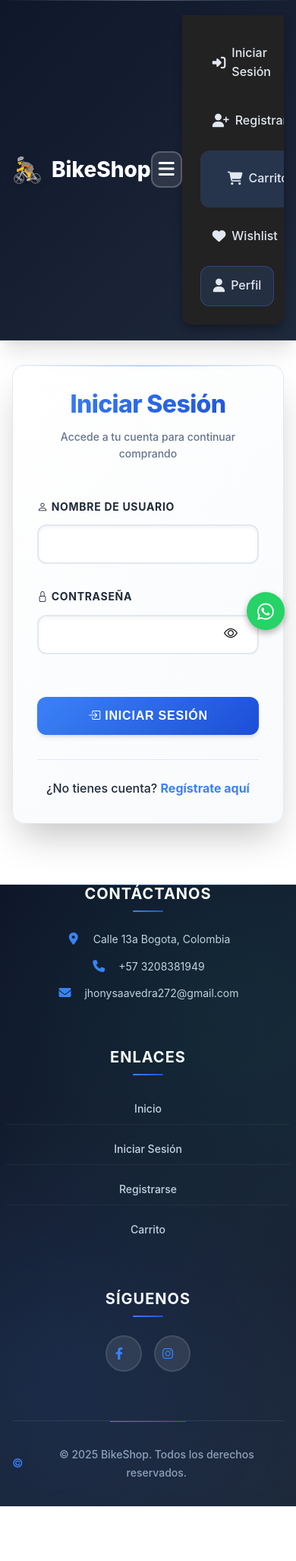
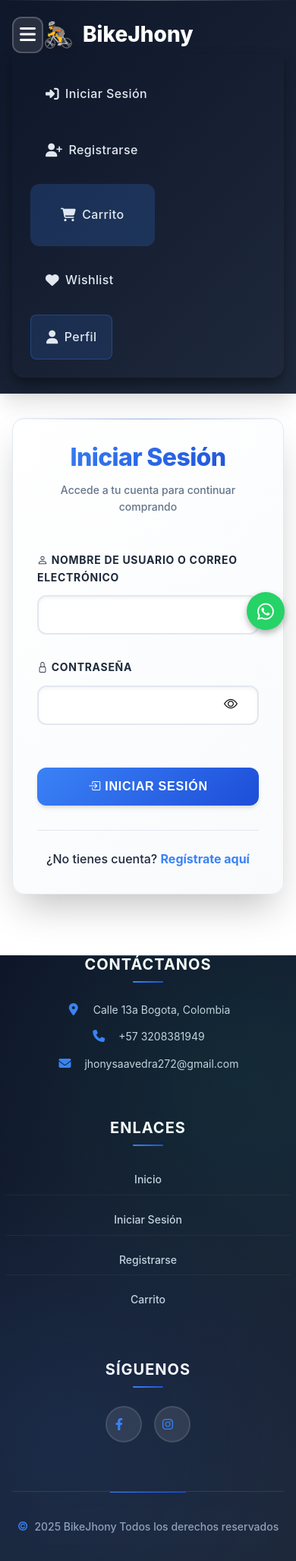
Before and after one commit to JHONY2909/Bicicleteria-virtual, a Flask app: page /auth/login in a window 390 px wide, after a click that opens the changed part. Shown: the whole page at 76% size. Before the commit the page ends 1982 px from the top, so only its background shows below. Run offline with Flask 3, Linux system fonts and the light colour scheme.

Commit message:
Arreglando servicios

```diff
--- a/routes/auth.py
+++ b/routes/auth.py
@@ -19,6 +19,10 @@ def register():
         user = User.query.filter_by(nombre_usuario=nombre_usuario).first()
         if user:
             flash('El nombre de usuario ya existe', 'error')
+            return redirect(url_for('auth.register'))
+        user = User.query.filter_by(correo=correo).first()
+        if user:
+            flash('El correo electrónico ya está registrado', 'error')
             return redirect(url_for('auth.register'))
         user = User(
             nombre_usuario=nombre_usuario,
@@ -42,12 +46,12 @@ def login():
             return redirect(url_for('dashboard.client_dashboard'))
         return redirect(url_for('index'))
     if request.method == 'POST':
-        username = request.form.get('username')
+        identifier = request.form.get('identifier')
         password = request.form.get('password')
-        if not username or not password:
+        if not identifier or not password:
             flash('Por favor, completa todos los campos.', 'error')
             return redirect(url_for('auth.login'))
-        user = User.query.filter_by(nombre_usuario=username).first()
+        user = User.query.filter((User.nombre_usuario == identifier) | (User.correo == identifier)).first()
         if user and user.check_password(password):
             login_user(user)
             if user.rol == 'administrador':
@@ -55,7 +59,7 @@ def login():
             elif user.rol in ['cliente', 'vendedor']:
                 return redirect(url_for('dashboard.client_dashboard'))
             return redirect(url_for('index'))
-        flash('Credenciales inválidas', 'error')
+        flash('Usuario o contraseña incorrectos', 'error')
     return render_template('login.html')
 
 @auth_bp.route('/logout')
--- a/static/css/forms.css
+++ b/static/css/forms.css
@@ -447,3 +447,17 @@
 .password-icon {
   color: black !important;
 }
+
+/* Hide browser's default password reveal icons */
+input[type="password"]::-ms-reveal {
+  display: none;
+}
+
+input[type="password"]::-webkit-credentials-auto-fill-button {
+  display: none;
+}
+
+input[type="password"]::-webkit-password-toggle {
+  -webkit-appearance: none;
+  display: none;
+}
--- a/static/css/header.css
+++ b/static/css/header.css
@@ -13,7 +13,7 @@
   display: flex;
   align-items: center;
   justify-content: space-between;
-  padding: 1.25rem 0;
+  padding: 1.25rem 24px;
   min-height: 80px;
 }
 
@@ -202,6 +202,7 @@
 /* Navbar collapse */
 .navbar-collapse {
   display: flex; /* Visible by default on larger screens */
+  justify-content: flex-end;
   transition: max-height 0.3s ease-in-out, opacity 0.3s ease-in-out;
 }
 
@@ -247,6 +248,12 @@
 
 /* Responsive navbar */
 @media (max-width: 768px) {
+  .navbar {
+    justify-content: flex-start;
+    padding: 1.25rem 16px;
+    flex-wrap: wrap;
+  }
+
   .navbar-toggler {
     display: block; /* Show hamburger on mobile */
   }
@@ -255,37 +262,57 @@
     display: block;
     max-height: 0;
     opacity: 0;
-    background: #222;
+    background: var(--gradient-dark);
+    backdrop-filter: blur(15px);
     padding: 0 1.5rem;
-    border-radius: 0 0 12px 12px;
-    box-shadow: 0 6px 12px rgba(0, 0, 0, 0.3);
+    border-radius: 0 0 16px 16px;
+    box-shadow: 0 8px 16px rgba(0, 0, 0, 0.4);
     width: 100%;
+    flex-basis: 100%;
     overflow: hidden;
-    transition: max-height 0.3s ease-in-out, opacity 0.3s ease-in-out, padding 0.3s ease-in-out;
+    transform: translateY(-10px);
+    transition: max-height 0.3s ease-in-out, opacity 0.3s ease-in-out, padding 0.3s ease-in-out, transform 0.3s ease-in-out;
   }
 
   .navbar-collapse.show {
     max-height: 500px; /* Adjust based on content height */
     opacity: 1;
     padding: 1.5rem;
+    transform: translateY(0);
   }
 
   .navbar-nav {
     width: 100%;
     flex-direction: column;
     align-items: flex-start;
-    gap: 0.8rem;
+    gap: 1rem;
   }
 
   .nav-link {
     width: 100%;
     justify-content: flex-start;
-    padding: 0.8rem 1rem;
-    margin-bottom: 0.5rem;
+    padding: 1rem 1.25rem;
+    margin-bottom: 0.25rem;
+    font-weight: 500;
+    letter-spacing: 0.025em;
+    border-radius: 8px;
+    transition: all 0.2s ease;
+  }
+
+  .nav-link:hover {
+    background: rgba(255, 255, 255, 0.1);
+    transform: translateX(5px);
   }
 
   .nav-link:last-child {
     margin-bottom: 0;
+  }
+}
+
+/* Desktop navbar adjustments */
+@media (min-width: 769px) {
+  .navbar-collapse {
+    flex-grow: 1;
   }
 }
 
--- a/static/css/services.css
+++ b/static/css/services.css
@@ -1,5 +1,8 @@
 /* Estilos para la sección de servicios */
 .services-section {
+  width: 100vw;
+  margin: 0;
+  margin-left: calc(50% - 50vw);
   padding: 80px 0;
   background: linear-gradient(135deg, #667eea 0%, #764ba2 100%);
   position: relative;
--- a/templates/base.html
+++ b/templates/base.html
@@ -4,6 +4,7 @@
     <meta charset="UTF-8">
     <meta name="viewport" content="width=device-width, initial-scale=1.0">
     <title>{% block title %}BikeShop{% endblock %}</title>
+    <link rel="icon" type="image/x-icon" href="{{ url_for('static', filename='favicon.ico') }}">
     <!-- Font Awesome -->
     <link rel="stylesheet" href="https://cdnjs.cloudflare.com/ajax/libs/font-awesome/6.4.0/css/all.min.css">
     <!-- Bootstrap Icons -->
@@ -60,14 +61,13 @@
 </head>
 <body>
     <header class="header">
-        <div class="container">
         <nav class="navbar">
-                <a href="{{ url_for('index') }}" class="navbar-brand">
-                    <span>BikeShop</span>
-                </a>
             <button class="navbar-toggler" type="button" aria-label="Toggle navigation" aria-expanded="false" aria-controls="navbarNav">
                 <i class="fas fa-bars"></i>
             </button>
+            <a href="{{ url_for('index') }}" class="navbar-brand">
+                <span>BikeJhony</span>
+            </a>
             <div class="navbar-collapse" id="navbarNav">
                 <ul class="navbar-nav">
                     {% if current_user.is_authenticated %}
@@ -129,7 +129,6 @@
                 </ul>
             </div>
         </nav>
-        </div>
     </header>
 
     <!-- Modales -->
@@ -232,7 +231,7 @@
                 </div>
             </div>
             <div class="footer-bottom text-center">
-                <p>© 2025 BikeShop. Todos los derechos reservados.</p>
+                <p>2025 BikeJhony Todos los derechos reservados</p>
             </div>
         </div>
     </footer>
--- a/templates/login.html
+++ b/templates/login.html
@@ -10,10 +10,10 @@
 
     <form method="POST" action="{{ url_for('auth.login') }}">
         <div class="form-group">
-            <label for="username" class="form-label">
-                <i class="bi bi-person"></i> Nombre de Usuario
+            <label for="identifier" class="form-label">
+                <i class="bi bi-person"></i> Nombre de Usuario o Correo Electrónico
             </label>
-            <input type="text" class="form-control" id="username" name="username" required>
+            <input type="text" class="form-control" id="identifier" name="identifier" required>
         </div>
 
         <div class="form-group">
```
Also changed, not shown: routes/cart.py (+4 -4 lines), instance/bicicleteria.db, static/favicon.ico (added). Lines whose indentation alone changed are shown as unchanged.
